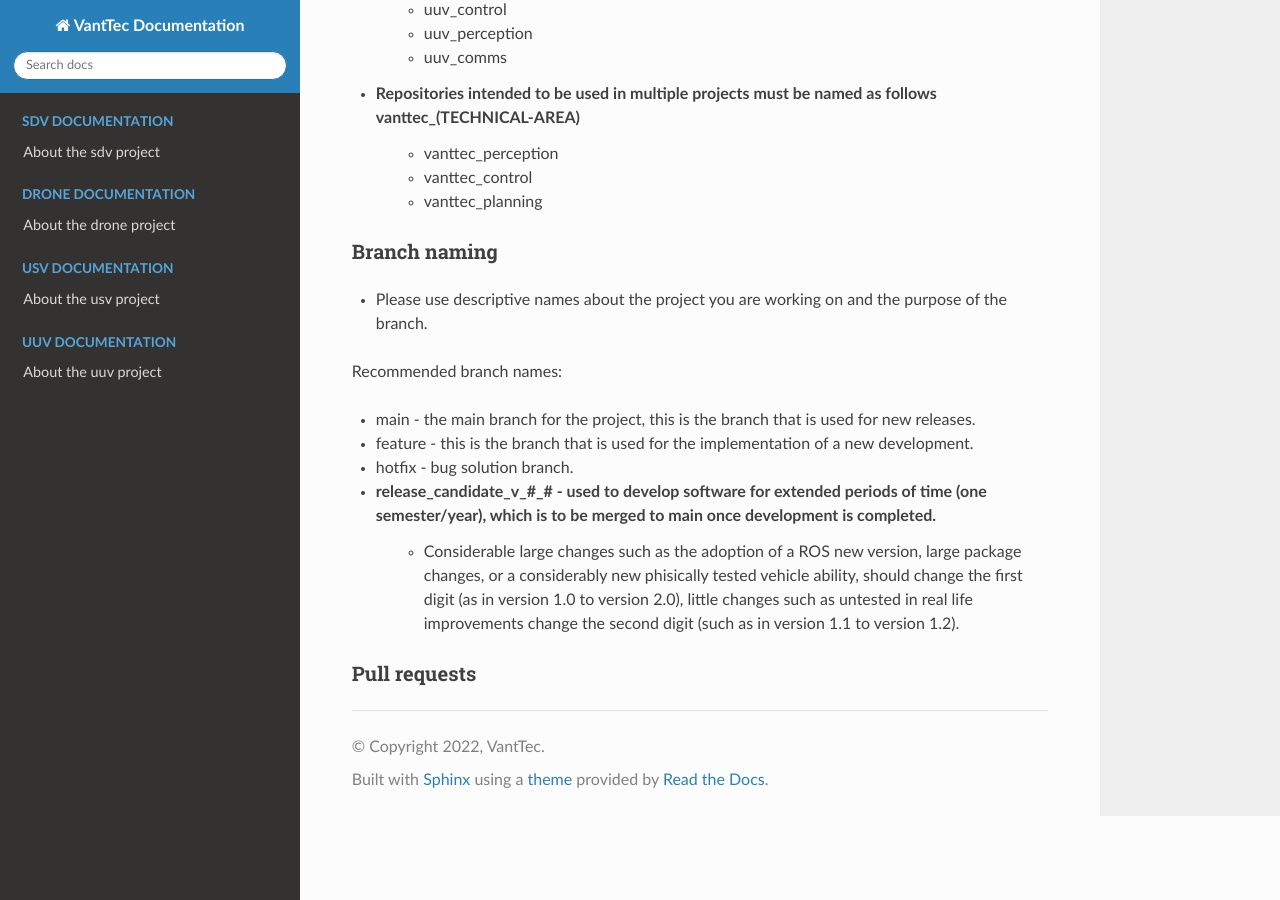
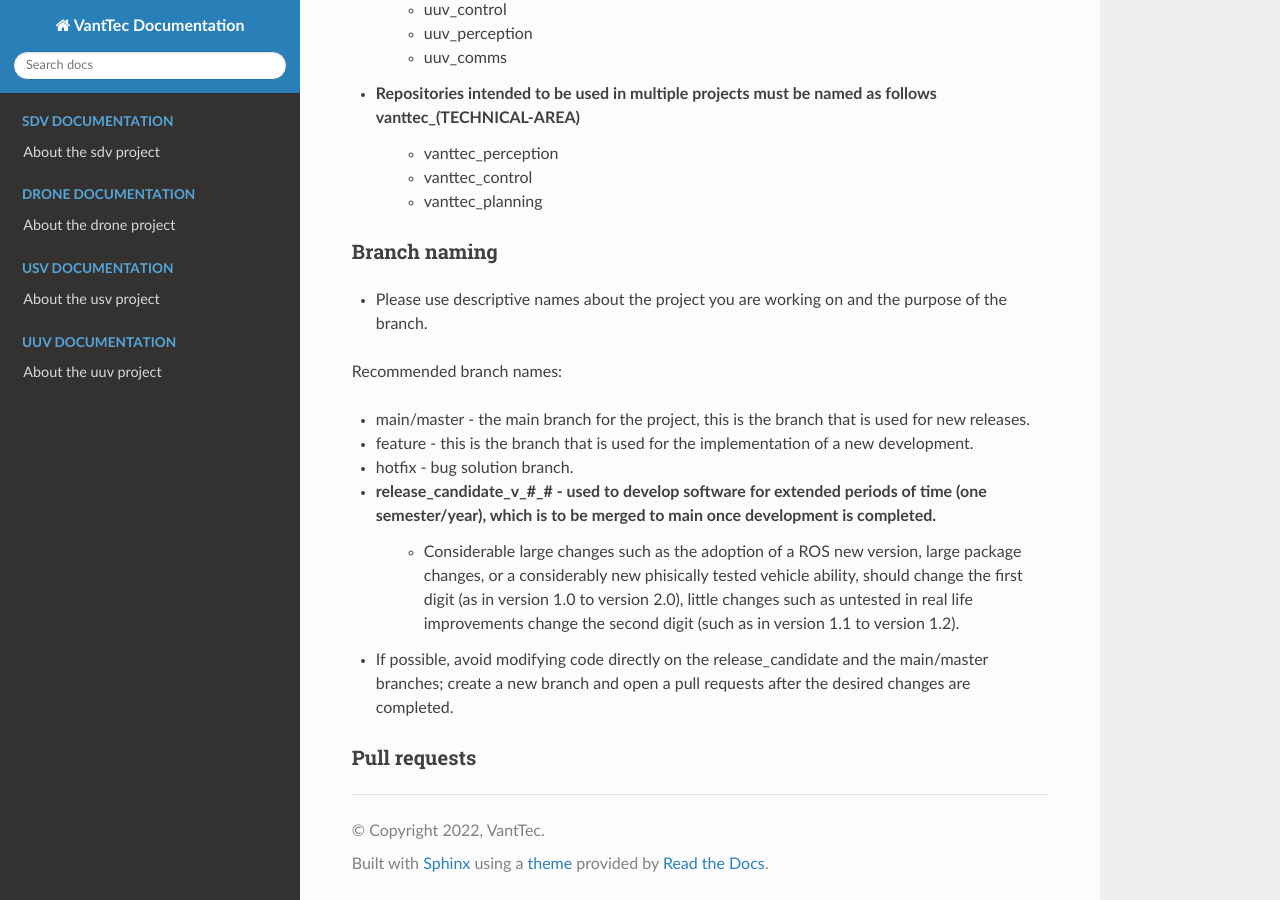
Before and after one commit to vanttec/vanttec_documentation, a Sphinx documentation site: the page built from source/vsd/vsd_git.rst, in a window 1280 px wide and 900 px high, scrolled down 1040 px. Built offline with Sphinx 7.4.7 and the Read the Docs theme 2.0.0, drawn with Linux system fonts in a browser that asks for light colours; pages that are not in the unit, such as notebooks, are missing from menus.

Commit message:
Update vsd_git.rst

```diff
--- a/source/vsd/vsd_git.rst
+++ b/source/vsd/vsd_git.rst
@@ -46,12 +46,13 @@ Branch naming
 
 Recommended branch names:
 
-* main - the main branch for the project, this is the branch that is used for new releases.
+* main/master - the main branch for the project, this is the branch that is used for new releases.
 * feature - this is the branch that is used for the implementation of a new development.
 * hotfix - bug solution branch.
 * release_candidate_v_#_# - used to develop software for extended periods of time (one semester/year), which is to be merged to main once development is completed.
     * Considerable large changes such as the adoption of a ROS new version, large package changes, or a considerably new phisically tested vehicle ability, should change the first digit (as in version 1.0 to version 2.0), little changes such as untested in real life improvements change the second digit (such as in version 1.1 to version 1.2).
 
+* If possible, avoid modifying code directly on the release_candidate and the main/master branches; create a new branch and open a pull requests after the desired changes are completed.
 
 Pull requests
 -------------
```
